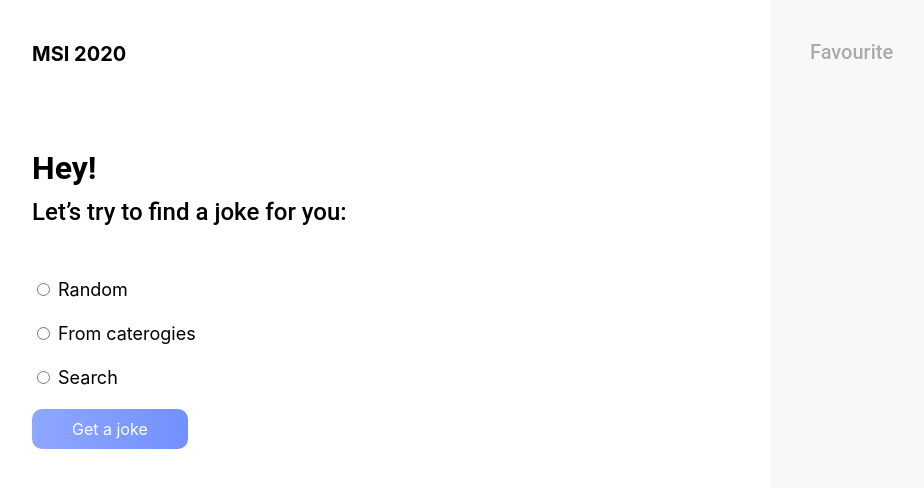
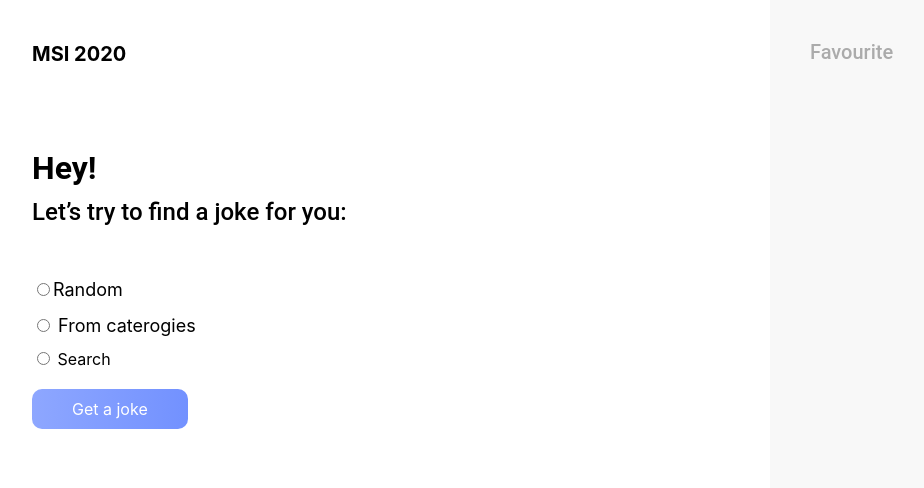
Before and after one commit to IgorShtr/chucknorries, a React (Create React App) app: page /chucknorris/chucknorris in a window 1280 px wide. Shown: the top 488 px of the page, without its empty margins (108-1032 px from the left). Built offline with nearby package versions, Linux system fonts and the light colour scheme.

Commit message:
radio clicks improves

```diff
--- a/src/App.js
+++ b/src/App.js
@@ -1,20 +1,17 @@
 import React from 'react';
 import { BrowserRouter as HashRouter, Route, Switch, Redirect } from 'react-router-dom';
 import { MainView } from './vews/main';
-// import {  ActionState } from '../components/stateContext';
+
 
 
 function App() {
   return (
-    // <ActionState>
       <HashRouter basename="/chucknorris">
         <Switch>
           <Route exect path='/chucknorris' component={MainView} />
-          {/* <Route path='/movieDetales/:id' component={FilmDetails} /> */}
           <Redirect to="/chucknorris" />
         </Switch>
       </HashRouter>
-      // </ActionState>
   );
 }
 
--- a/src/vews/main.js
+++ b/src/vews/main.js
@@ -102,10 +102,10 @@ export const MainView = (props) => {
           <HeyHeading>Hey!</HeyHeading>
           <InvitText>Let’s try to find a joke for you:</InvitText>
           <SearchType onChange={handlerChoice} onSubmit={getJokeList}>
-            <p><input name="SearchMethod" type="radio" value="Random" /> Random</p>
-            <p><input name="SearchMethod" type="radio" value="FromCaterogies" /> From caterogies</p>
+              <label><input name="SearchMethod" type="radio" value="Random" />Random</label>
+            <label><input name="SearchMethod" type="radio" value="FromCaterogies" /> From caterogies</label>
             {isCategoriesShown && <CategoriesList setChosenCategory={setChosenCategory} />}
-            <p><input name="SearchMethod" type="radio" value="Search" /> Search</p>
+            <label><input name="SearchMethod" type="radio" value="Search" /> Search</label>
 
           </SearchType>
           {isTextsearchShown && <TextSearch
@@ -192,13 +192,18 @@ line-height: 44px;
 const SearchType = styled.form`
 margin-top: 43px;
 width: 100%;
-& >p {
+display: flex;
+flex-direction: column;
+}
+& >label:not(:last-child) {
   font-weight: normal;
   font-size: 18px;
   line-height: 26px;
+  margin-bottom: 10px;
 }
 `
 const GetJokeBtn = styled.div`
+margin-top: 20px;
 padding: 10px 40px;
 border-radius: 10px;
 background: linear-gradient(92.01deg, #8EA7FF 0%, #7291FF 100%);
@@ -212,7 +217,7 @@ width: -webkit-fill-available;
 border: 2px solid #333333;
 border-radius: 10px;
 padding: 10px 0 10px 15px;
-margin-bottom: 20px;
+margin-top: 20px;
 :active, :hover, :focus {
   outline: 0;
   outline-offset: 0;
```
